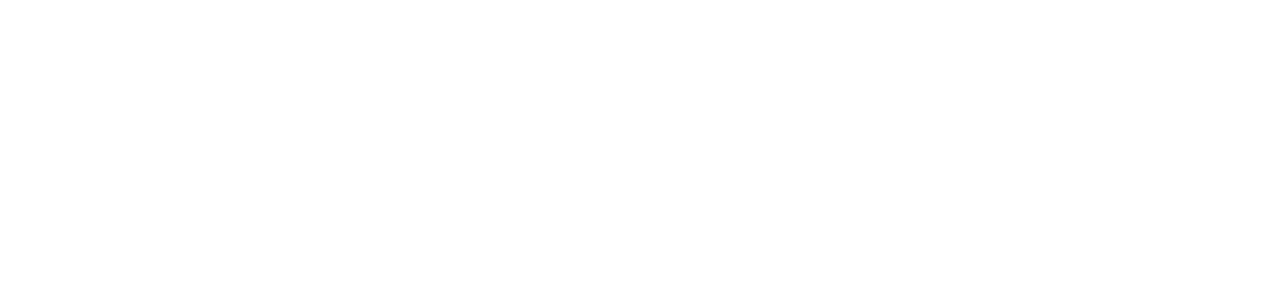
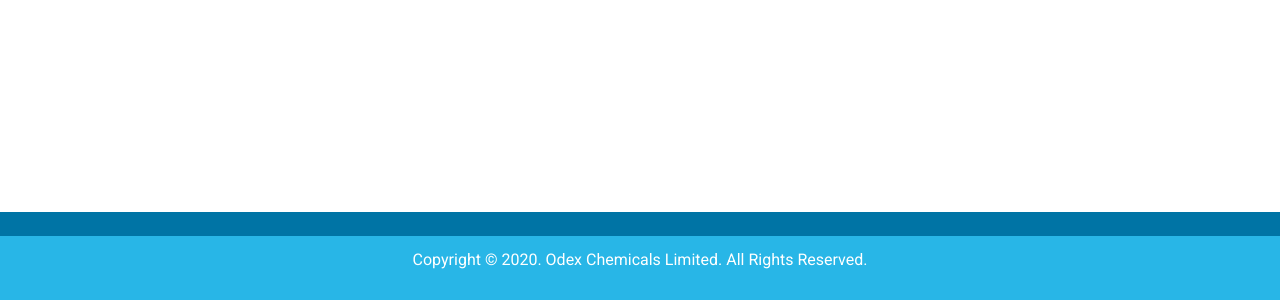
Before and after one commit to michaelmurwayi/odex, a Vue app: page / in a window 1280 px wide. Shown: the part 1432-1732 px from the top of the page. Before the commit the page ends 884 px from the top, so only its background shows below. Built offline with nearby package versions, Linux system fonts and the light colour scheme.

Commit message:
first  footer component design

```diff
--- /dev/null
+++ b/src/components/Footer.vue
@@ -0,0 +1,28 @@
+<template>
+  <v-app>
+    <v-footer dark padless style="width:100vw position:absolute; top:95vh;">
+    <div class="col-md-12" style="background-color:#0074a5;">
+
+    </div>
+    <div class="col-md-12 text-center" style="background-color: #28b6e7">
+    <p> Copyright © 2020. Odex Chemicals Limited. All Rights Reserved.</p>
+
+    </div>
+    </v-footer>
+
+
+  </v-app>
+</template>
+<style scoped>
+
+</style>
+<script lang="ts">
+export default {
+  name: 'Footer',
+    data(){
+      return{
+        socials: ['SignUp','LogIn','Messenger', 'FacebookLite','Watch','People','Pages','Page   categories','Places','Games','Locations','Marketplace','FacebookPay','Groups','Jobs','Oculus','Portal','Instagram','Local','Fundraisers','Services','Voting Information Centre','About','Create ad' ,'Create Page','Developers','Careers','Privacy','Cookies','AdChoices','Terms','Help'],
+      };
+    }
+};
+</script>
--- a/src/views/Home.vue
+++ b/src/views/Home.vue
@@ -1,16 +1,19 @@
 <template>
   <div class="home">
     <Navbar/>
+    <Footer/>
   </div>
 </template>
 
 <script lang="ts">
 import { Component, Vue } from 'vue-property-decorator';
 import Navbar from '@/components/Navbar.vue'; // @ is an alias to /src
+import Footer from '@/components/Footer.vue'
 
 @Component({
   components: {
     Navbar,
+    Footer
   },
 })
 export default class Home extends Vue {}
```
